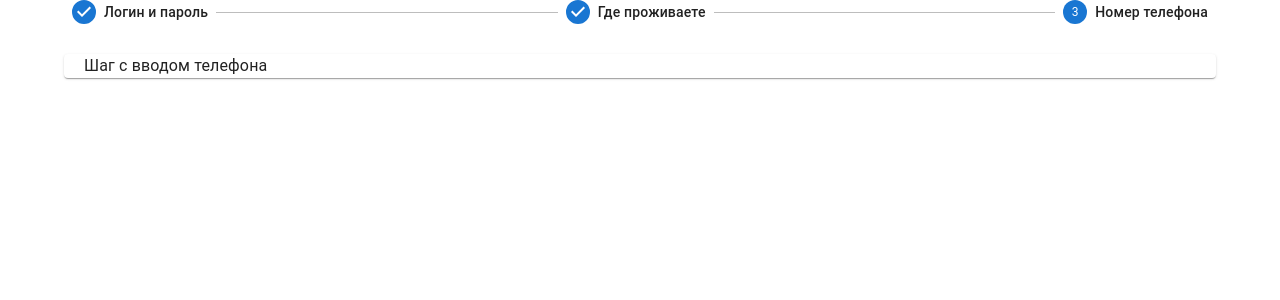
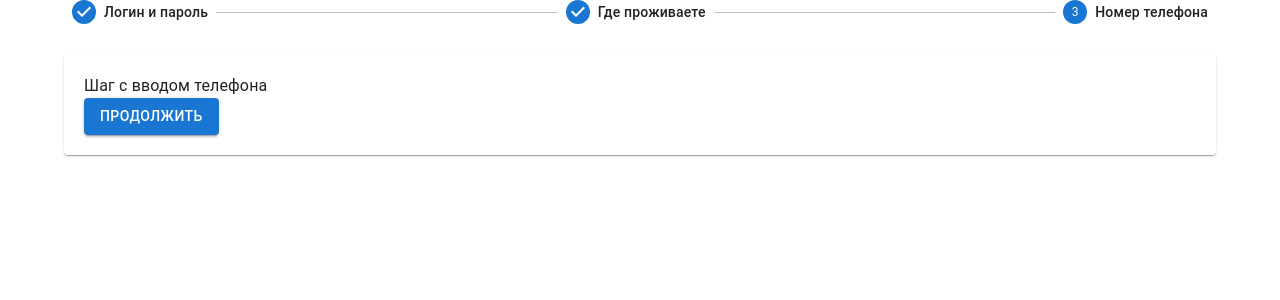
Before and after one commit to PavelEgorov-ru/form, a React (Create React App) app: page / in a window 1280 px wide. Shown: the top 300 px of the page. Built offline with nearby package versions, Linux system fonts and the light colour scheme.

Commit message:
Layout подключение кнопки

```diff
--- a/src/components/StepsContainer/Steps/LayoutStep.tsx
+++ b/src/components/StepsContainer/Steps/LayoutStep.tsx
@@ -1,4 +1,4 @@
-import { Card } from "@mui/material";
+import { Card, Button } from "@mui/material";
 import { FC } from "react";
 import type { TLayout } from "../../../types";
 
@@ -7,10 +7,11 @@
     <Card
       sx={{
         marginTop: "30px",
-        padding: "0px 20px",
+        padding: "20px",
       }}
     >
       {children}
+      <Button variant="contained">Продолжить</Button>
     </Card>
   );
 };
```
